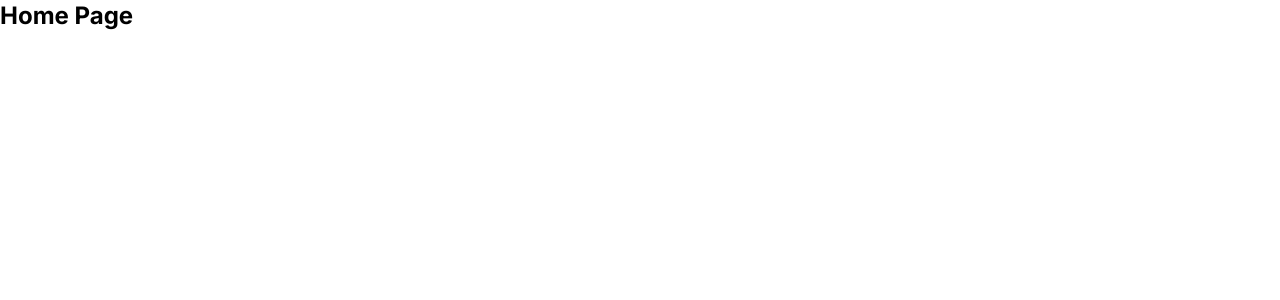
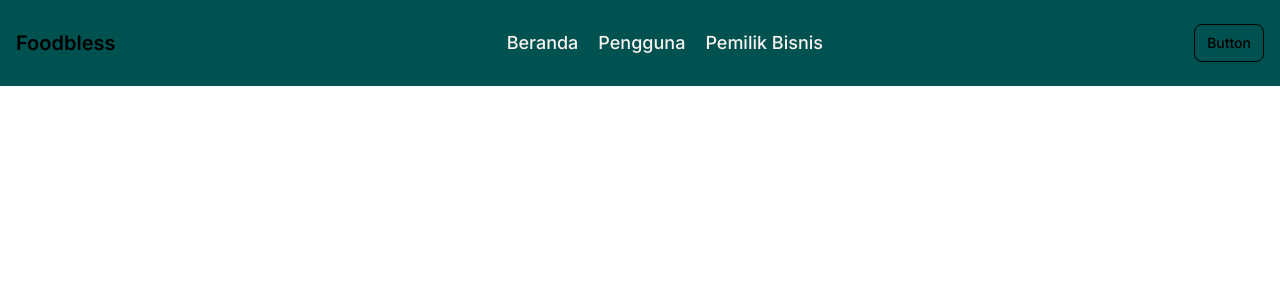
Before and after one commit to Foodbless-Dicoding/Foodbless_FE, a Next.js app: page / in a window 1280 px wide. Shown: the top 300 px of the page. Built offline with nearby package versions, Linux system fonts and the light colour scheme.

Commit message:
feat: PrelineUI & ShadCnUI

```diff
--- a/src/app/globals.css
+++ b/src/app/globals.css
@@ -1,3 +1,3 @@
 @tailwind base;
-@tailwind components;
-@tailwind utilities;
+  @tailwind components;
+  @tailwind utilities;
--- a/src/app/layout.js
+++ b/src/app/layout.js
@@ -1,5 +1,6 @@
 import { Inter } from "next/font/google";
 import "./globals.css";
+import PrelineScript from "@/components/PrelineScript";
 
 const inter = Inter({ subsets: ["latin"] });
 
@@ -13,6 +14,7 @@ export default function RootLayout({ children }) {
     <html lang="en">
       <body className={inter.className} suppressHydrationWarning={true}>
         {children}
+        <PrelineScript />
       </body>
     </html>
   );
--- a/src/app/page.js
+++ b/src/app/page.js
@@ -1,6 +1,9 @@
+import NavbarFoodBless from "@/components/LandingPage/Navbar";
 
 export default function Home() {
   return (
-    <h1 className="font-bold text-2xl">Home Page</h1>
+    <>
+      <NavbarFoodBless />
+    </>
   );
 }
--- /dev/null
+++ b/src/components/LandingPage/Navbar.js
@@ -0,0 +1,27 @@
+"use client";
+
+export default function NavbarFoodBless() {
+    return(
+        <header className="flex flex-wrap sm:justify-start sm:flex-nowrap w-full bg-primaryGreen text-sm py-6">
+        <nav className="max-w-[85rem] w-full mx-auto px-4 flex flex-wrap basis-full items-center justify-between" aria-label="Global">
+          <a className="sm:order-1 flex-none text-xl font-semibold" href="#">Foodbless</a>
+          <div className="sm:order-3 flex items-center gap-x-2">
+            <button type="button" className="sm:hidden hs-collapse-toggle p-2.5 inline-flex justify-center items-center gap-x-2 rounded-lg border border-gray-200 bg-white text-gray-800 shadow-sm hover:bg-gray-50 disabled:opacity-50 disabled:pointer-events-none" data-hs-collapse="#navbar-alignment" aria-controls="navbar-alignment" aria-label="Toggle navigation">
+              <svg className="hs-collapse-open:hidden flex-shrink-0 size-4" xmlns="http://www.w3.org/2000/svg" width="24" height="24" viewBox="0 0 24 24" fill="none" stroke="currentColor" strokeWidth="2" strokeLinecap="round" strokeLinejoin="round"><line x1="3" x2="21" y1="6" y2="6"/><line x1="3" x2="21" y1="12" y2="12"/><line x1="3" x2="21" y1="18" y2="18"/></svg>
+              <svg className="hs-collapse-open:block hidden flex-shrink-0 size-4" xmlns="http://www.w3.org/2000/svg" width="24" height="24" viewBox="0 0 24 24" fill="none" stroke="currentColor" strokeWidth="2" strokeLinecap="round" strokeLinejoin="round"><path d="M18 6 6 18"/><path d="m6 6 12 12"/></svg>
+            </button>
+            <button type="button" className="py-2 px-3 inline-flex items-center gap-x-2 text-sm font-medium rounded-lg border border-gray-200 bg-white text-gray-800 shadow-sm hover:bg-gray-50 disabled:opacity-50 disabled:pointer-events-none">
+              Button
+            </button>
+          </div>
+          <div id="navbar-alignment" className="hs-collapse hidden overflow-hidden transition-all duration-300 basis-full grow sm:grow-0 sm:basis-auto sm:block sm:order-2">
+            <div className="text-fbWhite text-lg flex flex-col gap-5 mt-5 sm:flex-row sm:items-center sm:mt-0 sm:ps-5">
+              <a className="font-medium hover:underline" href="#">Beranda</a>
+              <a className="font-medium hover:underline" href="#">Pengguna</a>
+              <a className="font-medium hover:underline" href="#">Pemilik Bisnis</a>
+            </div>
+          </div>
+        </nav>
+      </header>
+    );
+}
--- /dev/null
+++ b/src/components/PrelineScript.js
@@ -0,0 +1,19 @@
+"use client";
+import { usePathname } from "next/navigation";
+import { useEffect } from "react";
+
+export default function PrelineScript() {
+  const path = usePathname();
+
+  useEffect(() => {
+    const loadPreline = async () => {
+      await import("preline/preline");
+
+      window.HSStaticMethods.autoInit();
+    };
+
+    loadPreline();
+  }, [path]);
+
+  return null;
+}
--- /dev/null
+++ b/src/lib/utils.js
@@ -0,0 +1,6 @@
+import { clsx } from "clsx"
+import { twMerge } from "tailwind-merge"
+
+export function cn(...inputs) {
+  return twMerge(clsx(inputs))
+}
--- a/tailwind.config.js
+++ b/tailwind.config.js
@@ -1,18 +1,50 @@
 /** @type {import('tailwindcss').Config} */
 module.exports = {
+  darkMode: ["class"],
   content: [
-    "./src/pages/**/*.{js,ts,jsx,tsx,mdx}",
-    "./src/components/**/*.{js,ts,jsx,tsx,mdx}",
-    "./src/app/**/*.{js,ts,jsx,tsx,mdx}",
+    './pages/**/*.{js,jsx}',
+    './components/**/*.{js,jsx}',
+    './app/**/*.{js,jsx}',
+    './src/**/*.{js,jsx}',
+    './node_modules/preline/preline.js',
   ],
+  prefix: "",
   theme: {
+    colors: {
+      primaryGreen: '#005250',
+      secondaryGreen: '#00615F',
+      fbWhite: '#F9F3F0',
+      fbYellow: '#DFE793',
+      fbRed: '#FF7973',
+      fbDark: '#08080D',
+    },
+    container: {
+      center: true,
+      padding: "2rem",
+      screens: {
+        "2xl": "1400px",
+      },
+    },
     extend: {
-      backgroundImage: {
-        "gradient-radial": "radial-gradient(var(--tw-gradient-stops))",
-        "gradient-conic":
-          "conic-gradient(from 180deg at 50% 50%, var(--tw-gradient-stops))",
+      keyframes: {
+        "accordion-down": {
+          from: { height: "0" },
+          to: { height: "var(--radix-accordion-content-height)" },
+        },
+        "accordion-up": {
+          from: { height: "var(--radix-accordion-content-height)" },
+          to: { height: "0" },
+        },
+      },
+      animation: {
+        "accordion-down": "accordion-down 0.2s ease-out",
+        "accordion-up": "accordion-up 0.2s ease-out",
       },
     },
   },
-  plugins: [],
-};
+  plugins:
+    [
+      require("tailwindcss-animate"),
+      require('preline/plugin'),
+    ],
+}
```
Also changed, not shown: package.json (+10 -4 lines), components.json (added), 1 other file (tests, documents, lock files or other folders).
